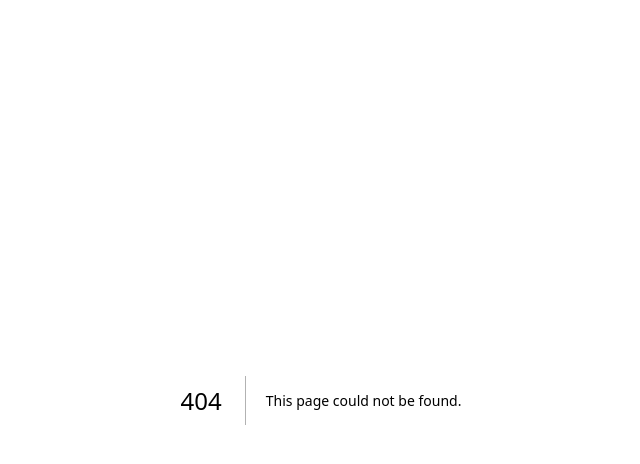
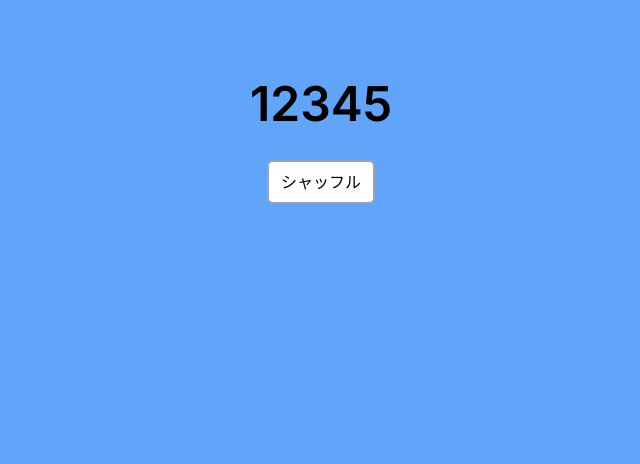
Before and after one commit to sena0514/training, a Next.js app: page /numberChange in a window 1280 px wide. Before the commit this address had no page. Shown: the top 464 px of the page, without its empty margins (319-959 px from the left). Built offline with nearby package versions, Linux system fonts and the light colour scheme.

Commit message:
数字シャッフル機能を実装した

```diff
--- /dev/null
+++ b/app/(main)/numberChange/page.tsx
@@ -0,0 +1,36 @@
+"use client";
+
+import { NextPage } from "next";
+import { useState } from "react";
+
+const NumberChange: NextPage = () => {
+  const numArray = [1, 2, 3, 4, 5];
+  const [num, setNum] = useState(numArray);
+
+  const handleNumChange = () => {
+    const newNum = [...num];
+    const value = newNum.pop();
+    if (value !== undefined) {
+      newNum.unshift(value);
+      setNum(newNum);
+    }
+  };
+
+  return (
+    <div className="pt-20 h-screen bg-blue-400">
+      <div className="max-w-5xl mx-auto px-4  gap-y-8 ">
+        <h1 className="font-semibold text-center text-5xl">{num}</h1>
+        <div className="mt-8 text-center">
+          <button
+            onClick={handleNumChange}
+            className="border-2 border-gray-400 rounded-md py-2 px-3 bg-white"
+          >
+            シャッフル
+          </button>
+        </div>
+      </div>
+    </div>
+  );
+};
+
+export default NumberChange;
```
